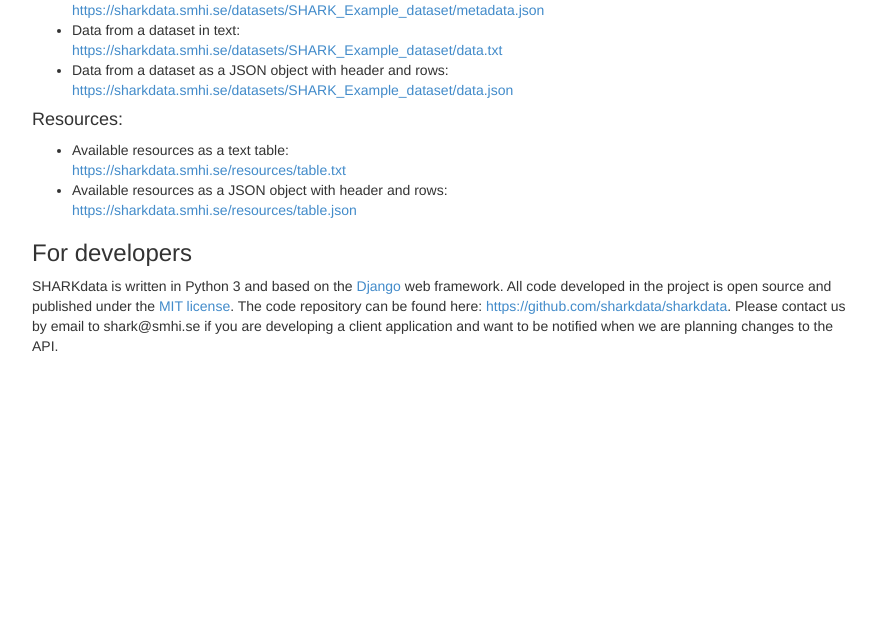
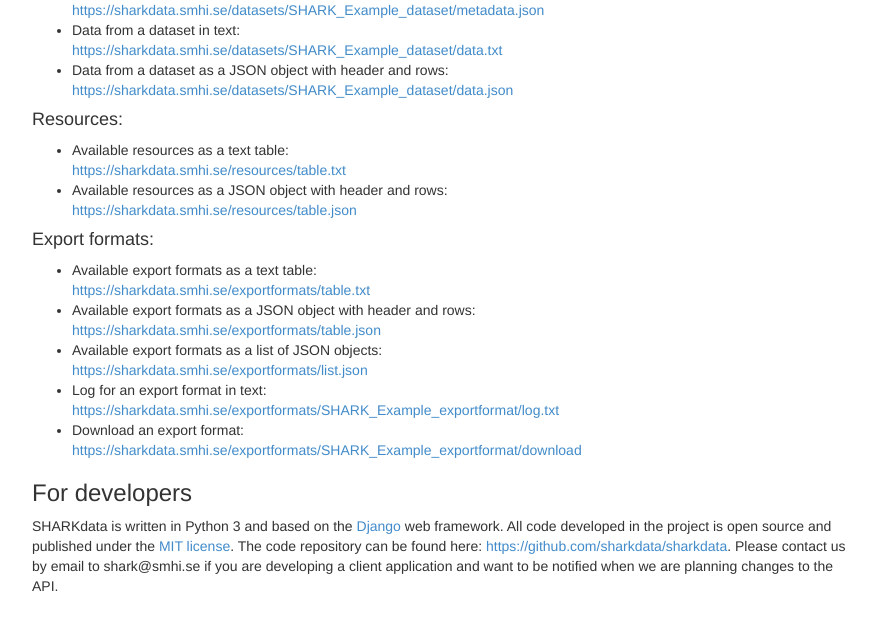
Before and after one commit to sharkdata/sharkdata, a Django app: page /documentation/ in a window 1280 px wide. Shown: the part 892-1528 px from the top of the page, without its empty margins (53-929 px from the left). Before the commit the page ends 1243 px from the top, so only its background shows below. Run offline with Django 3.2, Linux system fonts and the light colour scheme; data that the repository does not hold is empty; parts of the project's set-up code (start-up, migrations or seed data) failed here and were passed over; some libraries are stand-ins or nearby versions.

Commit message:
Adding 'generated_by' (insitute) field in output for listing of export files in the API.
Also documentation update to cover API for export formats.

```diff
--- a/app_sharkdata_base/templates/documentation.html
+++ b/app_sharkdata_base/templates/documentation.html
@@ -86,6 +86,23 @@
 	    <a href="/resources/table.json">https://sharkdata.smhi.se/resources/table.json</a></li>
 	</ul>
 
+	<h4>Export formats:</h4>
+	<ul>
+	    <li>Available export formats as a text table: <br>
+	    <a href="/exportformats/table.txt">https://sharkdata.smhi.se/exportformats/table.txt</a></li>
+	    <li>Available export formats as a JSON object with header and rows: <br>
+	    <a href="/exportformats/table.json">https://sharkdata.smhi.se/exportformats/table.json</a></li>
+	    <li>Available export formats as a list of JSON objects: <br>
+	    <a href="/exportformats/list.json">https://sharkdata.smhi.se/exportformats/list.json</a></li>
+
+	    <li>Log for an export format in text: <br>
+	    <a href="/exportformats/{{ first_exportformat_name }}/log.txt">https://sharkdata.smhi.se/exportformats/{{ first_exportformat_name }}/log.txt</a></li>
+
+	    <li>Download an export format: <br>
+	    <a href="/exportformats/{{ first_exportformat_name }}/download">https://sharkdata.smhi.se/exportformats/{{ first_exportformat_name }}/download</a></li>
+
+	</ul>
+
 	<h3>For developers</h3>
 	<p>
 	SHARKdata is written in Python 3 and based on the
--- a/app_sharkdata_base/views.py
+++ b/app_sharkdata_base/views.py
@@ -4,31 +4,43 @@
 # Copyright (c) 2013-present SMHI, Swedish Meteorological and Hydrological Institute
 # License: MIT License (see LICENSE.txt or http://opensource.org/licenses/mit).
 
-from django.http import HttpResponse, HttpResponseRedirect
 from django.shortcuts import render
 import app_datasets.models as datasets_models
+import app_exportformats.models as exportformats_models
 
 
 def viewDocumentation(request):
-    """ """
-    first_dataset = None
+
+    return render(
+        request,
+        "documentation.html",
+        {
+            "first_dataset_name": _get_first_dataset_name(),
+            "first_exportformat_name": _get_first_export_name(),
+        },
+    )
+
+def _get_first_dataset_name():
+    first_dataset_name = "SHARK_Example_dataset"
     if datasets_models.Datasets.objects.count() > 0:
         first_dataset = datasets_models.Datasets.objects.all().order_by("dataset_name")[
             0
         ]
-    if first_dataset:
-        first_dataset_name = first_dataset.dataset_name
-    else:
-        first_dataset_name = "SHARK_Example_dataset"
-    #
-    return render(
-        request,
-        "documentation.html",
-        {
-            "first_dataset_name": first_dataset_name,
-        },
-    )
+        if first_dataset:
+            first_dataset_name = first_dataset.dataset_name
 
+    return first_dataset_name
+
+def _get_first_export_name():
+    first_export_name = "SHARK_Example_exportformat"
+    if exportformats_models.ExportFiles.objects.count() > 0:
+        first_exportformat = exportformats_models.ExportFiles.objects.all().order_by("export_name")[
+            0
+        ]
+        if first_exportformat:
+            first_export_name = first_exportformat.export_name
+
+    return first_export_name
 
 def viewExampleCode(request):
     """ """
--- a/filehandler/monitored_directory.py
+++ b/filehandler/monitored_directory.py
@@ -92,7 +92,7 @@ class ExportFileInfo(DataFileInfo):
             self.log_file = ""
             self.log_file_path = ""
 
-        self.generated_by = ""  # TODO
+        self.generated_by = pattern_values[settings.FILENAME_PATTERN_ID_INSTITUTE]
         self.version = pattern_values[settings.FILENAME_PATTERN_ID_GENERATED]
 
 
--- a/sharkdata/settings.py
+++ b/sharkdata/settings.py
@@ -58,6 +58,7 @@ RESOURCES_FOLDER_NAME = "resources"
 EXPORTFORMATS_FOLDER_NAME = "exportformats"
 
 FILENAME_PATTERN_ID_FORMAT = "FORMAT"
+FILENAME_PATTERN_ID_INSTITUTE = "INSTITUTE"
 FILENAME_PATTERN_ID_DATATYPE = "DATATYPE"
 FILENAME_PATTERN_ID_YEAR = "YEAR"
 FILENAME_PATTERN_ID_GENERATED = "GENERATED"
```
Also changed, not shown: app_exportformats/views.py (+24 -42 lines).
